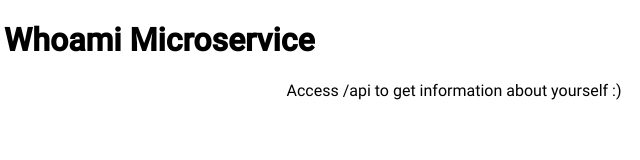
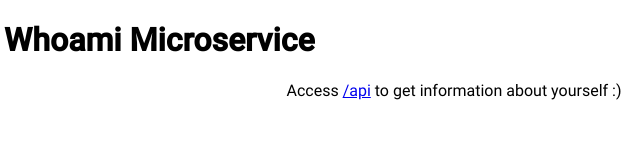
Before and after one commit to eiselems/whoami-microservice, a website: page public/index.html in a window 1280 px wide. Shown: the full height of the page, 186-826 px from the left. Drawn offline with Linux system fonts and the light colour scheme.

Commit message:
changed text to hyperlink in index.html

```diff
--- a/public/index.html
+++ b/public/index.html
@@ -11,7 +11,7 @@
 	<body>
 		<div class="container">
 			<h1>Whoami Microservice</h1>
-			<p>Access /api to get information about yourself :)</p>
+			<p>Access <a href="/api">/api</a> to get information about yourself :)</p>
 
 			</div>
 		</div>
```
